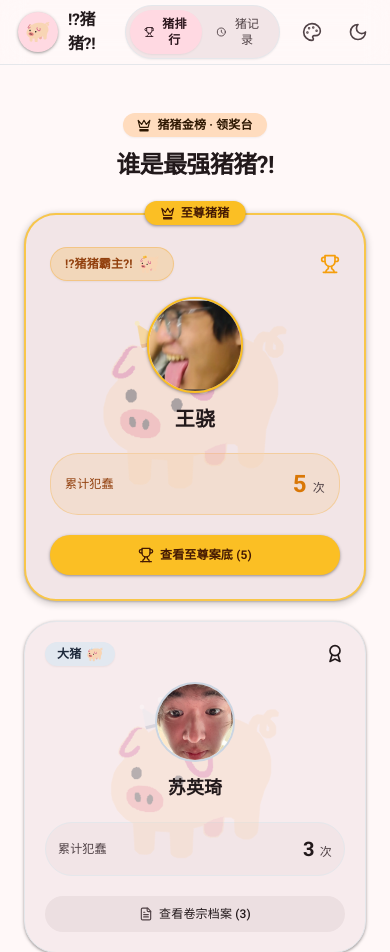
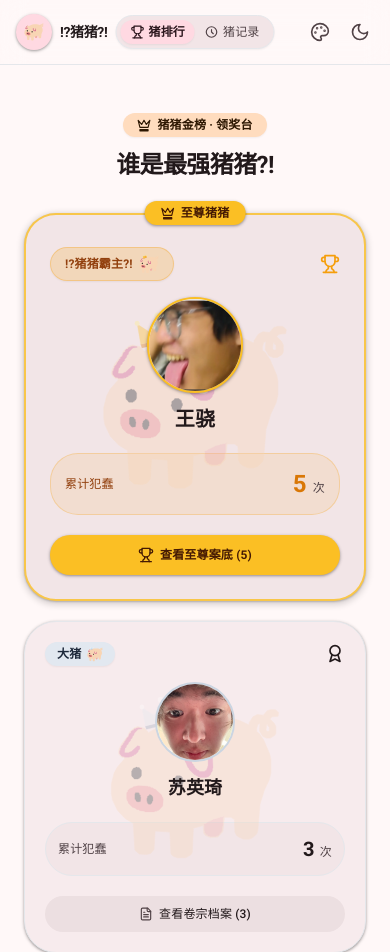
Before and after one commit to Fztbu-CS/CSA48, an Astro site: page / in a window 390 px wide. Shown: the top 952 px of the page. Built offline with nearby package versions, Linux system fonts and the light colour scheme; Astro itself is replaced by a stand-in of ours; a web font is replaced by a local one.

Commit message:
refactor: 优化导航栏布局和样式，调整元素间距和响应式设计

```diff
--- a/src/components/Navbar.astro
+++ b/src/components/Navbar.astro
@@ -3,50 +3,50 @@ import Icon from './Icon.astro';
 ---
 
 <header class="sticky top-0 z-40 border-b border-md-outline-variant/30 bg-md-surface/90 backdrop-blur-md transition-colors duration-200">
-  <div class="mx-auto flex h-16 max-w-7xl items-center justify-between gap-3 px-3 sm:h-20 sm:px-6">
+  <div class="relative mx-auto flex h-16 max-w-7xl items-center justify-between gap-2 px-3 sm:h-20 sm:gap-3 sm:px-6">
     <!-- Brand (Start) -->
-    <div class="flex items-center gap-3">
-      <a href="." class="group flex items-center gap-2.5 rounded-md-full p-1.5 transition-colors hover:bg-md-on-surface/8">
-        <div class="flex h-10 w-10 shrink-0 items-center justify-center rounded-md-xl bg-md-primary-container text-md-on-primary-container shadow-md-1 transition-transform group-hover:scale-105">
-          <Icon name="pig" class="h-6 w-6" />
+    <div class="z-10 flex shrink-0 items-center">
+      <a href="." class="group flex items-center gap-2 rounded-md-full p-1 transition-colors hover:bg-md-on-surface/8 sm:gap-2.5 sm:p-1.5">
+        <div class="flex h-9 w-9 shrink-0 items-center justify-center rounded-md-xl bg-md-primary-container text-md-on-primary-container shadow-md-1 transition-transform group-hover:scale-105 sm:h-10 sm:w-10">
+          <Icon name="pig" class="h-5 w-5 sm:h-6 sm:w-6" />
         </div>
         <div class="flex flex-col leading-tight">
-          <span class="text-base font-bold tracking-tight text-md-on-surface sm:text-lg">!?猪猪?!</span>
+          <span class="text-sm font-bold tracking-tight text-md-on-surface sm:text-lg">!?猪猪?!</span>
           <span class="hidden text-[11px] font-medium text-md-on-surface-variant sm:block">!?者者?! · 排行榜</span>
         </div>
       </a>
     </div>
 
     <!-- M3 Segmented Buttons (Center) -->
-    <nav class="flex items-center">
-      <div id="view-tabs" class="flex items-center rounded-md-full border border-md-outline-variant/30 bg-md-surface-container-high p-1 shadow-sm">
+    <nav class="absolute left-1/2 -translate-x-1/2 flex items-center justify-center">
+      <div id="view-tabs" class="grid grid-cols-2 items-center rounded-md-full border border-md-outline-variant/30 bg-md-surface-container-high p-1 shadow-sm">
         <button
           type="button"
-          class="nav-tab tab-active flex items-center gap-1.5 rounded-md-full px-3.5 py-1.5 text-xs font-semibold text-md-on-secondary-container transition-all sm:px-4 sm:text-sm"
+          class="nav-tab tab-active flex items-center justify-center gap-1 rounded-md-full px-2.5 py-1 text-xs font-semibold text-md-on-secondary-container transition-all sm:gap-1.5 sm:px-4 sm:py-1.5 sm:text-sm whitespace-nowrap"
           data-target="view-leaderboard"
         >
-          <Icon name="trophy" class="h-3.5 w-3.5 sm:h-4 sm:w-4" />
+          <Icon name="trophy" class="h-3.5 w-3.5 shrink-0 sm:h-4 sm:w-4" />
           <span>猪排行</span>
         </button>
         <button
           type="button"
-          class="nav-tab flex items-center gap-1.5 rounded-md-full px-3.5 py-1.5 text-xs font-medium text-md-on-surface-variant transition-all hover:bg-md-on-surface/5 hover:text-md-on-surface sm:px-4 sm:text-sm"
+          class="nav-tab flex items-center justify-center gap-1 rounded-md-full px-2.5 py-1 text-xs font-medium text-md-on-surface-variant transition-all hover:bg-md-on-surface/5 hover:text-md-on-surface sm:gap-1.5 sm:px-4 sm:py-1.5 sm:text-sm whitespace-nowrap"
           data-target="view-timeline"
         >
-          <Icon name="timeline" class="h-3.5 w-3.5 sm:h-4 sm:w-4" />
+          <Icon name="timeline" class="h-3.5 w-3.5 shrink-0 sm:h-4 sm:w-4" />
           <span>猪记录</span>
         </button>
       </div>
     </nav>
 
     <!-- Controls (End) -->
-    <div class="flex items-center gap-1.5 sm:gap-2">
+    <div class="z-10 flex shrink-0 items-center gap-1 sm:gap-2">
       <!-- Material You Dynamic Palette Menu -->
       <div class="relative">
         <button
           id="palette-toggle-btn"
           type="button"
-          class="md-state-layer flex h-10 w-10 items-center justify-center rounded-md-full text-md-on-surface-variant transition-colors hover:bg-md-on-surface/8 hover:text-md-on-surface"
+          class="md-state-layer flex h-9 w-9 items-center justify-center rounded-md-full text-md-on-surface-variant transition-colors hover:bg-md-on-surface/8 hover:text-md-on-surface sm:h-10 sm:w-10"
           title="Material You 色彩主题"
           aria-label="切换色彩主题"
         >
@@ -116,7 +116,7 @@ import Icon from './Icon.astro';
       <button
         id="theme-toggle-btn"
         type="button"
-        class="md-state-layer flex h-10 w-10 items-center justify-center rounded-md-full text-md-on-surface-variant transition-colors hover:bg-md-on-surface/8 hover:text-md-on-surface"
+        class="md-state-layer flex h-9 w-9 items-center justify-center rounded-md-full text-md-on-surface-variant transition-colors hover:bg-md-on-surface/8 hover:text-md-on-surface sm:h-10 sm:w-10"
         title="切换明暗色彩模式"
         aria-label="切换明暗色彩模式"
       >
```
